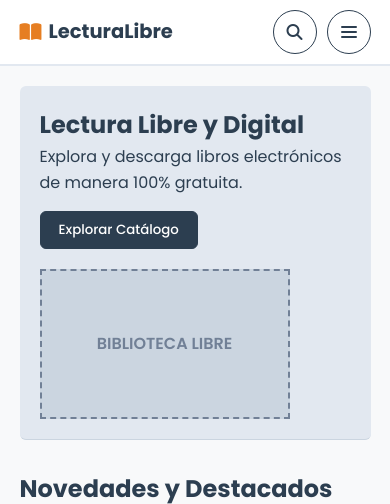
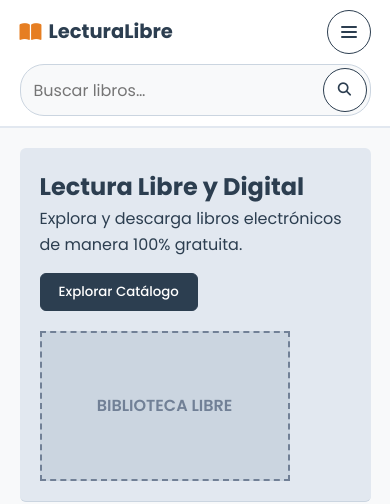
Before and after one commit to AngelLepe19/PIA_LAB-ProgramacionWeb, a PHP site: page / in a window 390 px wide. Shown: the top 504 px of the page. Run offline with PHP 8.4, Linux system fonts and the light colour scheme; data comes from the database, SQL or seed files in the repository.

Commit message:
Integra el buscador en la barra principal

```diff
--- a/assets/css/estilos.css
+++ b/assets/css/estilos.css
@@ -34,31 +34,30 @@
         .navbar { position: relative; display: flex; align-items: center; justify-content: space-between; padding: 15px 0; gap: 15px; }
         .logo { font-size: 1.5rem; font-weight: 700; color: var(--wf-dark); display: flex; align-items: center; gap: 10px; cursor: pointer; }
         .logo i { color: var(--wf-accent); }
-        .search-toggle { flex: 0 0 auto; }
         .search-icon { width: 36px; height: 36px; padding: 0; border-radius: 50%; }
         summary.search-icon { list-style: none; }
         summary.search-icon::-webkit-details-marker { display: none; }
         .search-bar {
-            position: absolute;
-            top: 100%;
-            right: 0;
-            z-index: 1;
+            flex: 1 1 240px;
+            min-width: 140px;
+            max-width: 320px;
             display: flex;
             align-items: center;
-            gap: 8px;
-            width: min(360px, 100%);
-            padding: 8px;
+            gap: 6px;
+            padding: 3px;
             border: 1px solid var(--wf-border);
-            border-radius: var(--radius);
-            background: var(--wf-white);
-            box-shadow: 0 3px 12px rgba(0, 0, 0, 0.12);
+            border-radius: 24px;
+            background: var(--wf-bg);
         }
+        .search-bar:focus-within { border-color: var(--wf-dark); }
         .search-bar input {
             flex: 1;
             min-width: 0;
-            padding: 8px;
-            border: 1px solid var(--wf-border);
-            border-radius: var(--radius);
+            padding: 8px 10px;
+            border: 0;
+            border-radius: 20px;
+            background: transparent;
+            color: var(--wf-dark);
         }
         .search-bar .search-icon { flex: 0 0 auto; }
         .search-feedback { grid-column: 1 / -1; }
@@ -136,7 +135,7 @@
                 padding-top: 8px;
                 border-top: 1px solid var(--wf-light-gray);
             }
-            .nav-menu-toggle[open] + .nav-menu { display: block; }
+            .nav-menu-toggle[open] ~ .nav-menu { display: block; }
             .nav-links { display: grid; grid-template-columns: repeat(2, minmax(0, 1fr)); gap: 0 12px; }
             .nav-menu .user-actions { margin-top: 6px; }
             .nav-links a { display: flex; align-items: center; min-height: 44px; }
@@ -144,7 +143,7 @@
             #auth-buttons { display: flex; gap: 8px; }
             .navbar .btn { min-height: 44px; padding-inline: 12px; }
             .navbar .search-icon { width: 44px; height: 44px; padding: 0; }
-            .search-bar { top: 64px; }
+            .search-bar { flex-basis: 100%; max-width: none; }
             .search-bar input { font-size: 16px; }
             .table-scroll { overflow-x: auto; }
         }
@@ -153,7 +152,6 @@
             main.container { margin-top: 20px; overflow-wrap: anywhere; }
             .navbar { padding: 10px 0; }
             .navbar .logo { font-size: clamp(1rem, 5vw, 1.25rem); gap: 7px; }
-            .search-bar { top: 60px; }
             .hero { padding: 20px; }
             .hero-content { flex-direction: column; align-items: stretch; gap: 20px; }
             .hero-content .placeholder-box { max-width: 100%; }
--- a/index.php
+++ b/index.php
@@ -71,7 +71,7 @@ if (isset($_GET['registro']) && $_GET['registro'] === 'exitoso') {
     <meta charset="UTF-8">
     <meta name="viewport" content="width=device-width, initial-scale=1.0">
     <title>LecturaLibre - Plataforma Gratuita</title>
-    <link rel="stylesheet" href="assets/css/estilos.css?v=2">
+    <link rel="stylesheet" href="assets/css/estilos.css?v=4">
     <script src="assets/js/main.js"></script>
 </head>
 <body>
@@ -82,24 +82,20 @@ if (isset($_GET['registro']) && $_GET['registro'] === 'exitoso') {
                 <i class="fa-solid fa-book-open"></i><span>LecturaLibre</span>
             </a>
 
-            <details class="search-toggle" name="header-controls">
-                <summary class="btn search-icon" aria-label="Abrir búsqueda" title="Buscar">
-                    <i class="fa-solid fa-magnifying-glass" aria-hidden="true"></i>
-                </summary>
-                <form class="search-bar" action="index.php" method="get" role="search">
-                    <input type="search" id="global-search" name="q" aria-label="Buscar por título, autor o categoría"
-                           placeholder="Buscar título, autor o categoría..." value="<?= htmlspecialchars($busqueda, ENT_QUOTES, 'UTF-8') ?>">
-                    <button type="submit" class="btn search-icon" aria-label="Buscar">
-                        <i class="fa-solid fa-magnifying-glass" aria-hidden="true"></i>
-                    </button>
-                </form>
-            </details>
-
-            <details class="nav-menu-toggle" name="header-controls">
+            <details class="nav-menu-toggle">
                 <summary class="btn search-icon" aria-label="Menú" aria-controls="nav-menu">
                     <i class="fa-solid fa-bars" aria-hidden="true"></i>
                 </summary>
             </details>
+
+            <form class="search-bar" action="index.php" method="get" role="search">
+                <input type="search" id="global-search" name="q" aria-label="Buscar por título, autor o categoría"
+                       placeholder="Buscar libros…" value="<?= htmlspecialchars($busqueda, ENT_QUOTES, 'UTF-8') ?>">
+                <button type="submit" class="btn search-icon" aria-label="Buscar">
+                    <i class="fa-solid fa-magnifying-glass" aria-hidden="true"></i>
+                </button>
+            </form>
+
             <div class="nav-menu" id="nav-menu">
                 <ul class="nav-links">
                     <li><a href="index.php" id="link-inicio" class="<?= $pagina_actual === 'index.php' ? 'active-link' : '' ?>">Inicio</a></li>
```
Also changed, not shown: carrito.php (+11 -15 lines), catalogo.php (+11 -15 lines), checkout.php (+11 -15 lines), confirmacion.php (+11 -15 lines), contacto.php (+11 -15 lines), cuenta.php (+11 -15 lines), detalle.php (+11 -15 lines), nosotros.php (+11 -15 lines), paneladmin.php (+11 -15 lines), panelautor.php (+11 -15 lines), paneltrabajador.php (+11 -15 lines), perfil.php (+11 -15 lines).
